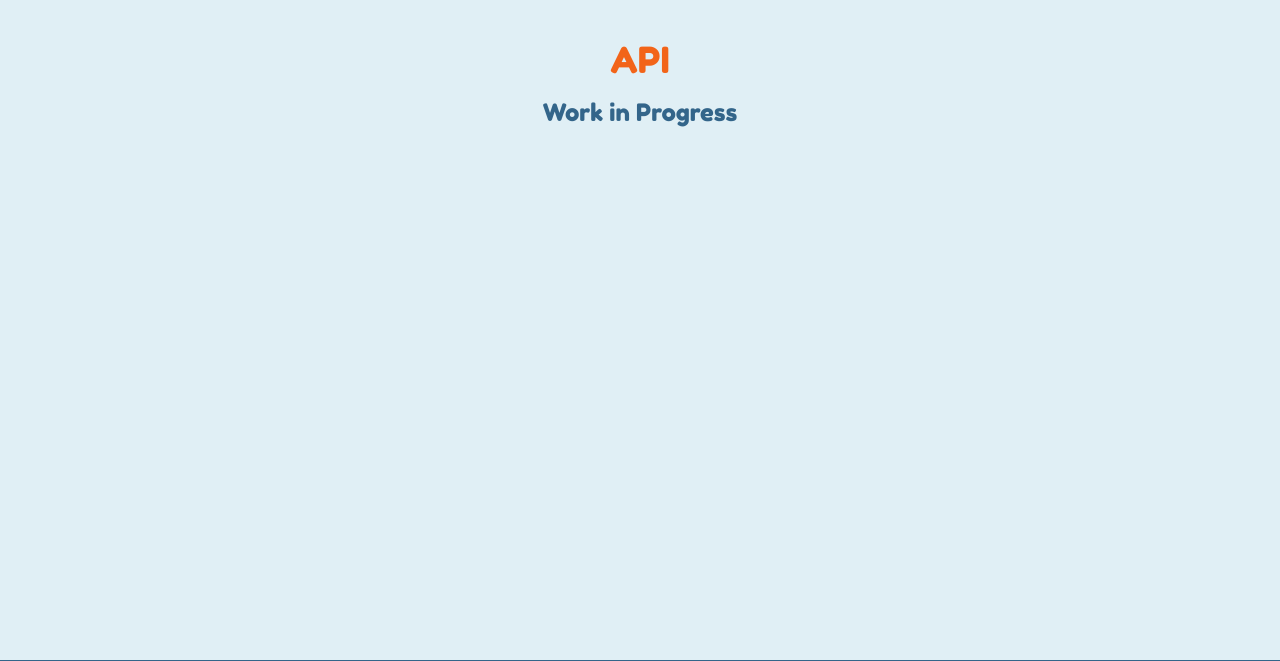
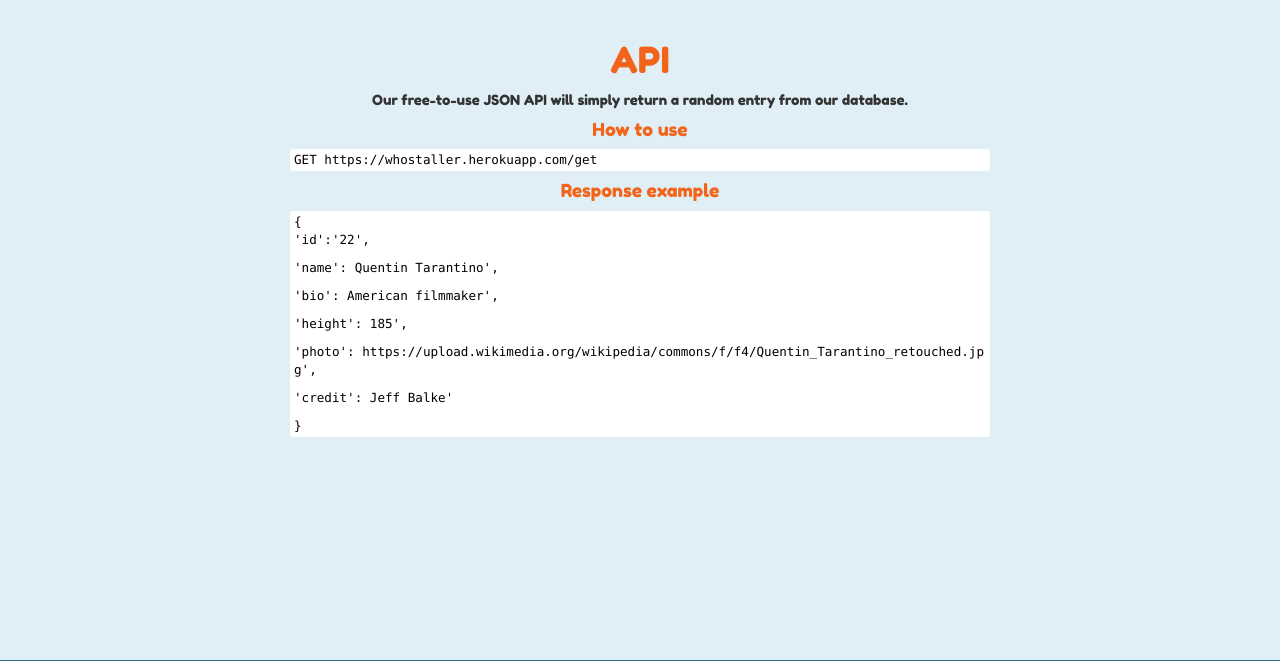
Before and after one commit to alessioitalo/taller-api-flask, a Flask app: page /api in a window 1280 px wide. Shown: the part 52-713 px from the top of the page. Run offline with Flask 2, Linux system fonts and the light colour scheme; data comes from the database, SQL or seed files in the repository; some libraries are stand-ins or nearby versions.

Commit message:
api docs

```diff
--- a/app.py
+++ b/app.py
@@ -119,7 +119,8 @@ def game_over():
 
 @app.route('/api')
 def api():
-    return render_template('api.html')
+    response = choice(db.session.query(Taller).all())
+    return render_template('api.html', response=response)
 
 
 @app.route('/about', methods=['GET','POST'])
--- a/static/style.css
+++ b/static/style.css
@@ -150,3 +150,13 @@ footer{
     padding-right: 5%;
 }
 }
+
+code {
+  word-break: break-all;
+  margin: auto;
+  width: 70%;
+  display: block;
+  color: black;
+  text-align: left;
+  background-color: white;
+}
--- a/templates/api.html
+++ b/templates/api.html
@@ -3,8 +3,25 @@
 
 {% block page_content %}
 <h1 class="title">API</h1>
-<h3>Work in Progress</h3>
-<ul>
-</ul>
-
+<div class="about">
+    <div>
+    <p>Our free-to-use JSON API will simply return a random entry from our database.</p>
+        <div>
+            <h4 class="title">How to use</h4>
+        <code>GET https://whostaller.herokuapp.com/get</code>
+        </div>
+        <div><h4 class="title">Response example</h4>
+        <code class="code">
+           {
+            <p>'id':'{{ response.id }}',</p>
+            <p>'name': {{ response.name }}',</p>
+            <p>'bio': {{ response.bio }}',</p>
+            <p>'height': {{ response.height }}',</p>
+            <p>'photo': {{ response.photo }}',</p>
+            <p>'credit': {{ response.credit }}'</p>
+            }
+        </code>
+        </div>
+        </div>
+    </div>
 {% endblock %}
```
